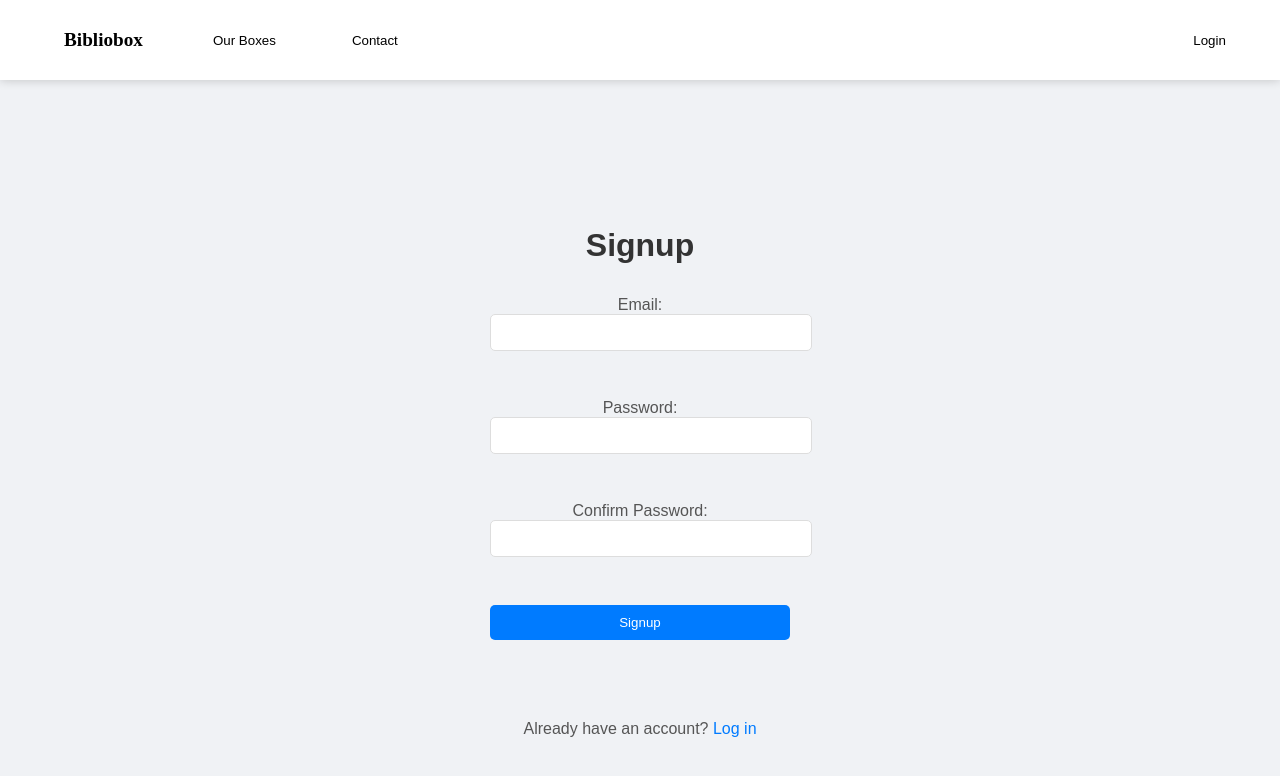
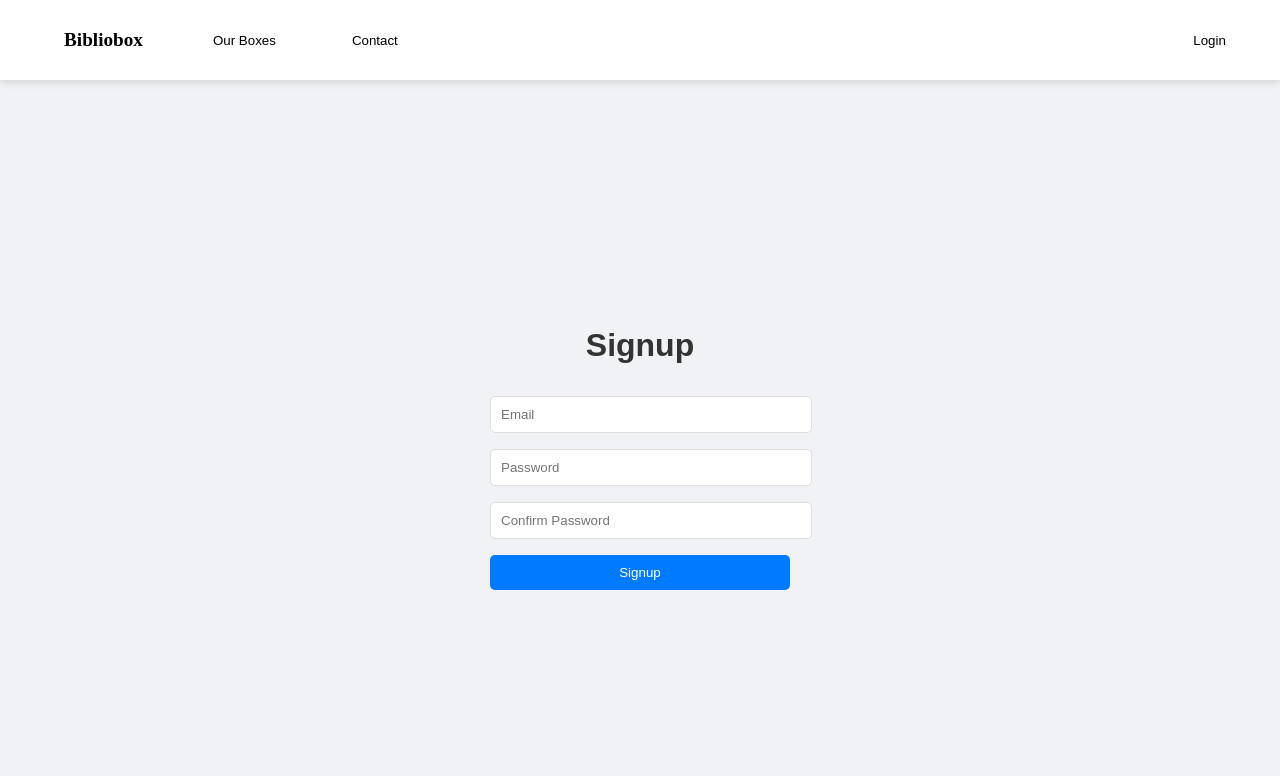
Before and after one commit to WillHeather18/my-first-react-app, a React (Create React App) app: page /signup in a window 1280 px wide. Shown: the top 776 px of the page. Built offline with nearby package versions, Linux system fonts and the light colour scheme; a web font is replaced by a local one.

Commit message:
bug fixes

```diff
--- a/src/pages/Dashboard.js
+++ b/src/pages/Dashboard.js
@@ -117,6 +117,7 @@ function Dashboard() {
                 <div className="review-book-container">
                     <p>{reviewBook.volumeInfo.title}</p>
                     <StarRating onRatingChange={handleRatingChange} />
+                    <p>{selectedRating}</p>
                 </div>
             )}
             </div>
--- a/src/pages/Signup.js
+++ b/src/pages/Signup.js
@@ -68,22 +68,12 @@ const Signup = () => {
       <div className='signup-page'>
         <h1>Signup</h1>
         <form onSubmit={handleSubmit}>
-          <label>
-            Email:
-            <input type="text" name="email" onChange={handleInputChange} />
-          </label>
-          <label>
-            Password:
-            <input type="password" name="password" onChange={handleInputChange} />
-          </label>
-          <label>
-            Confirm Password:
-            <input type="password" name="confirmPassword" onChange={handleInputChange} />
-          </label>
+          <input type="text" name="email" placeholder="Email" onChange={handleInputChange} />
+          <input type="password" name="password" placeholder="Password" onChange={handleInputChange} />
+          <input type="password" name="confirmPassword" placeholder="Confirm Password" onChange={handleInputChange} />
           <button type="submit">Signup</button>
         </form>
         <p>{signupStatus}</p>
-        <p>Already have an account? <Link to="/login">Log in</Link></p>
       </div>
     </div>
   );
```
